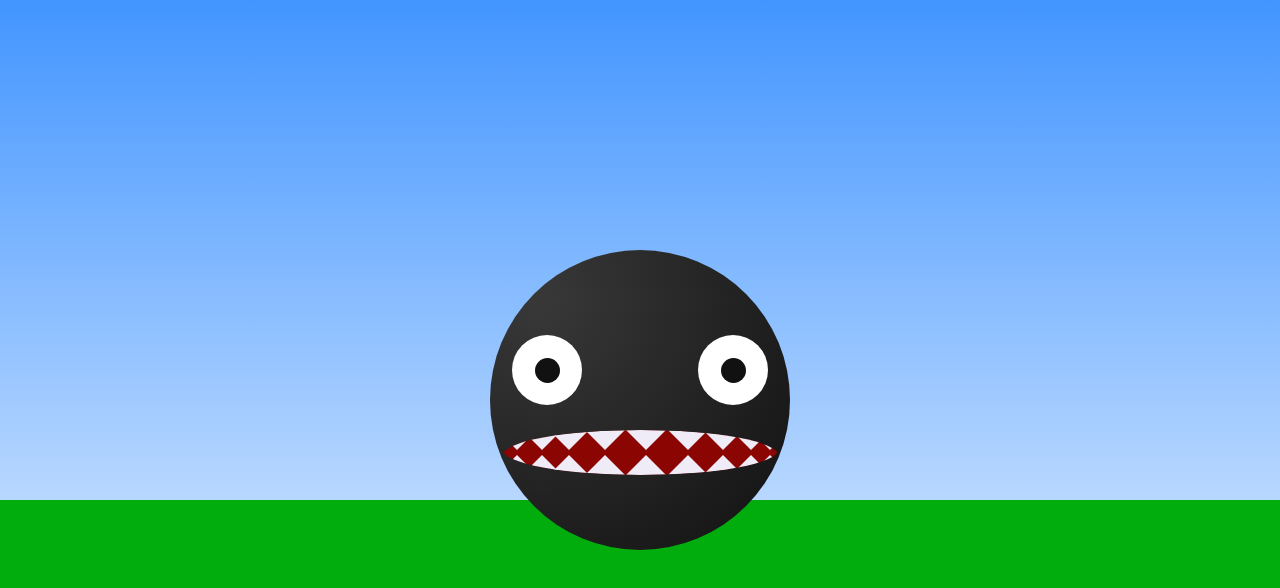
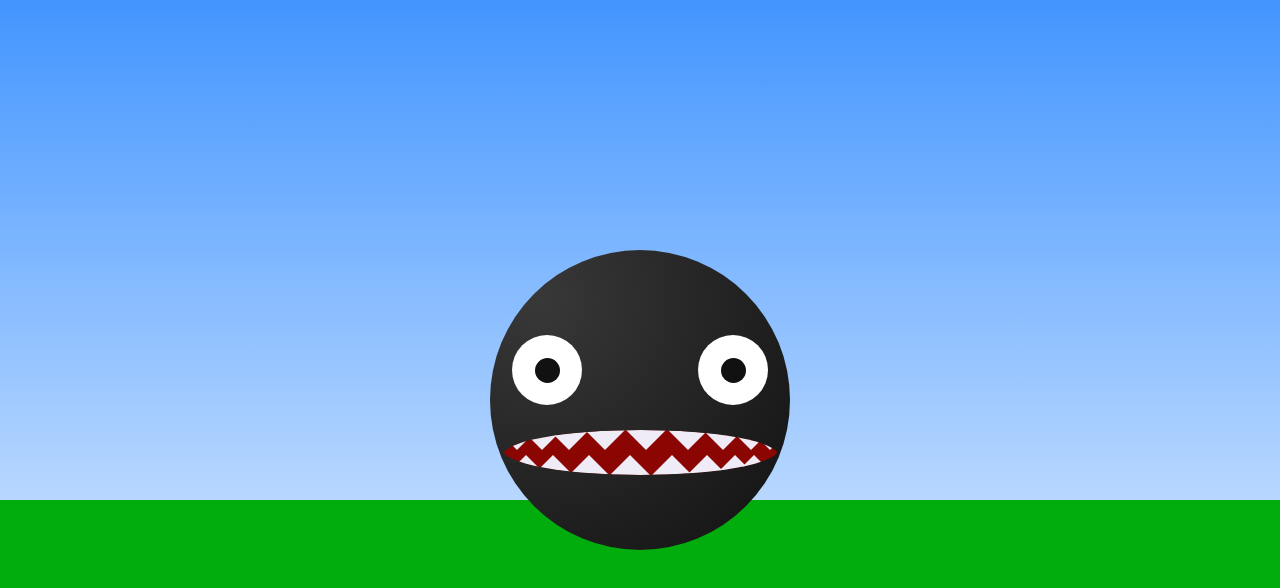
Before and after one commit to daviddeejjames/chain-chomp, a plain HTML site: page index.html in a window 1280 px wide. Drawn offline with Linux system fonts and the light colour scheme.

Commit message:
Aligning teeth

```diff
--- a/styles.css
+++ b/styles.css
@@ -170,6 +170,7 @@ body {
   border-right: 20px inset transparent;
   border-bottom: 20px solid var(--tooth);
   transform-origin: 50% 100%;
+  transform: translateX(-40%);
 }
 
 .tooth-u1,
```
